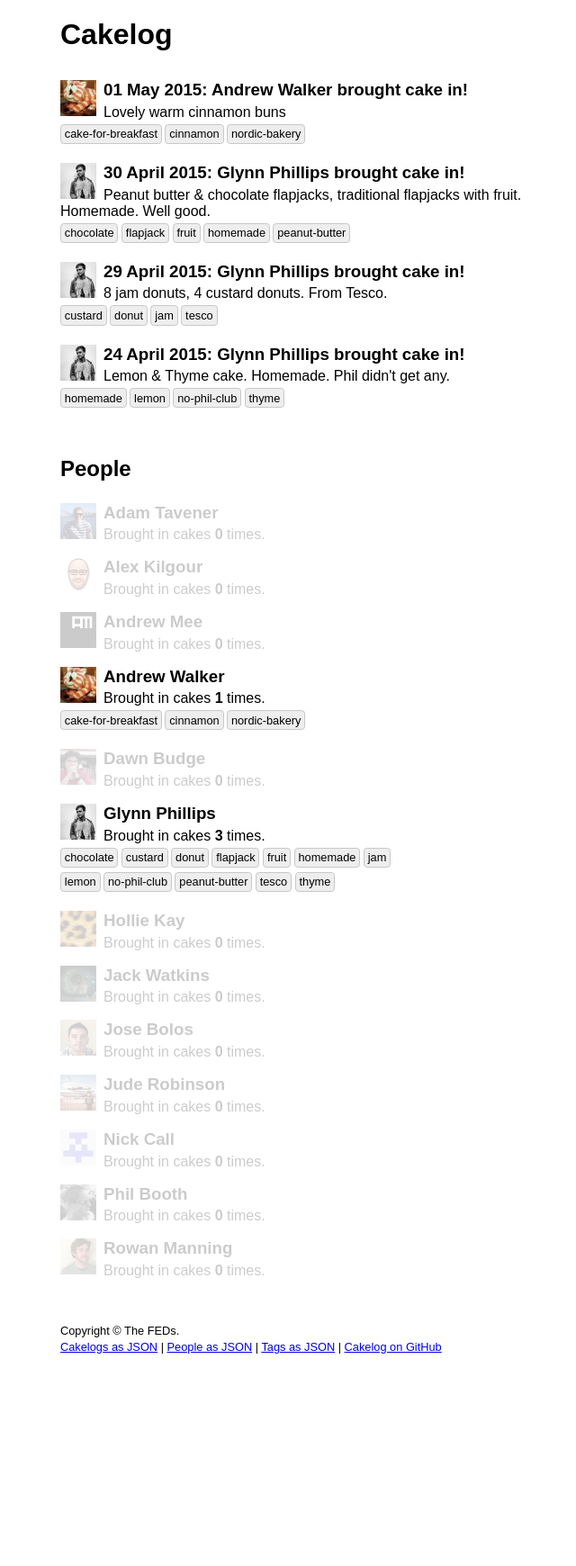
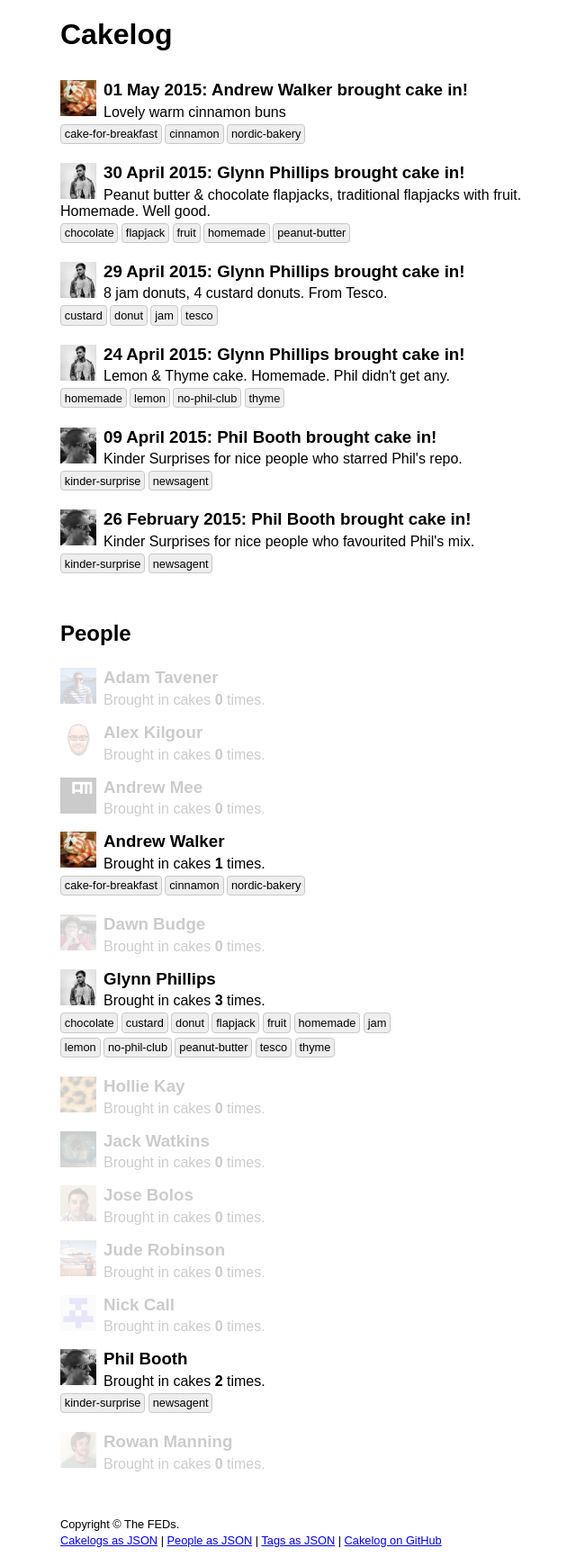
Before and after one commit to fedtoys/cakelog, a Jekyll site: the page built from index.html, in a window 1280 px wide. Shown: the whole page at 90% size, without its empty margins (273-913 px from the left). Built offline with Jekyll 4.4.1, drawn with Linux system fonts in a browser that asks for light colours; before the commit the page ends 1525 px from its top, so only the background shows below that.

Commit message:
Update log

```diff
--- a/_data/cakelogs.yml
+++ b/_data/cakelogs.yml
@@ -9,6 +9,20 @@
 # description: should be a description of the cake
 # tags: should be a list of tags for the cake. Each tag must be lowercased and hyphenated
 #
+
+- date: 2015-02-26
+  person: phil
+  description: "Kinder Surprises for nice people who favourited Phil's mix."
+  tags:
+    - kinder-surprise
+    - newsagent
+
+- date: 2015-04-09
+  person: phil
+  description: "Kinder Surprises for nice people who starred Phil's repo."
+  tags:
+    - kinder-surprise
+    - newsagent
 
 - date: 2015-04-24
   person: glynn
```
